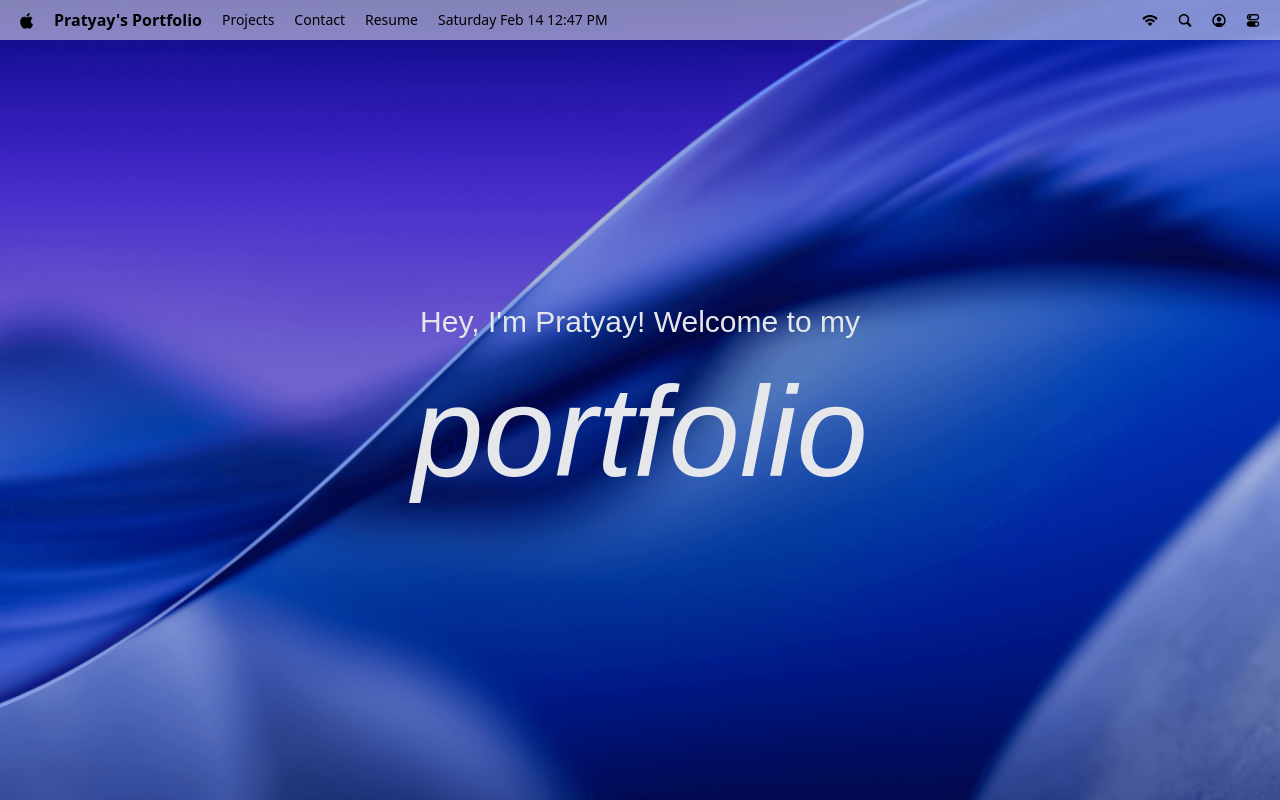
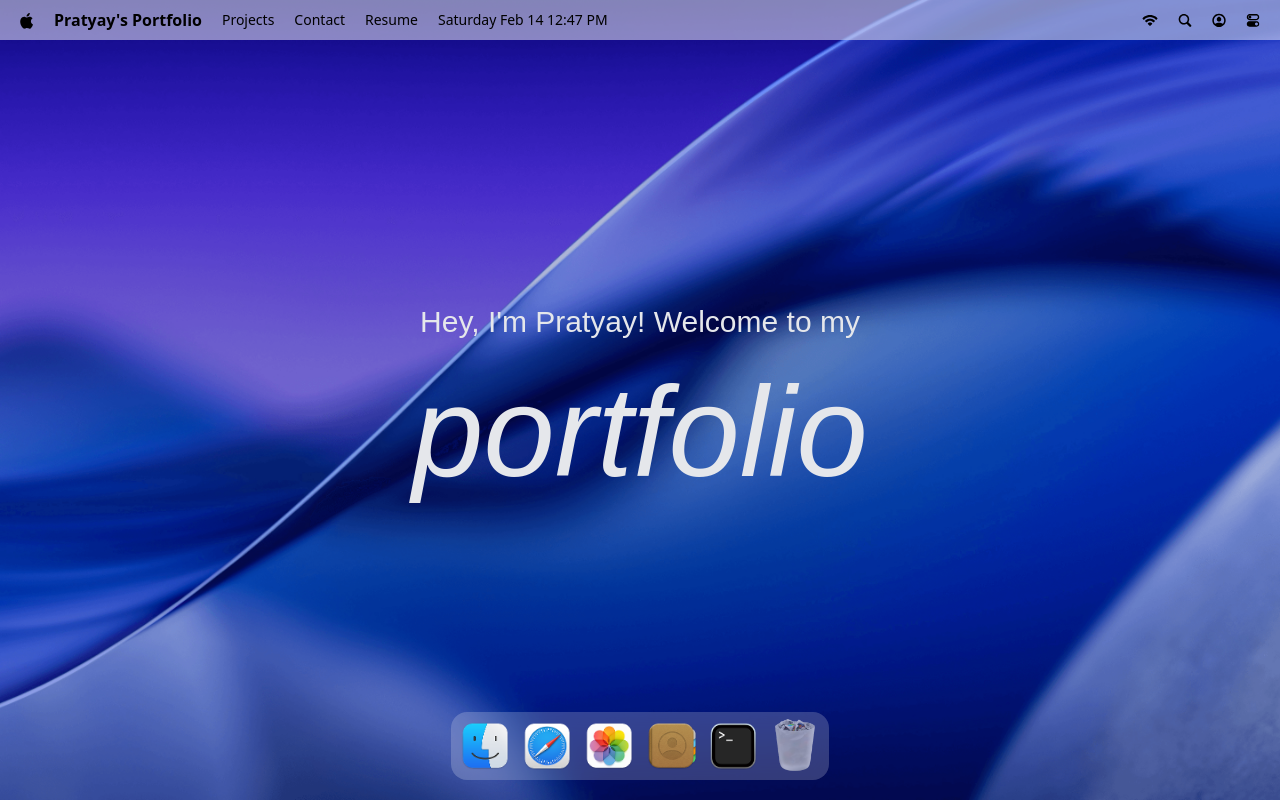
Before and after one commit to Pratyay1219/PortfolioV2, a React (Vite) app: page / in a window 1280 px wide. Built offline with nearby package versions, Linux system fonts and the light colour scheme; a web font is replaced by a local one.

Commit message:
Add GSAP animations and Welcome component to enhance user experience

```diff
--- a/package.json
+++ b/package.json
@@ -17,6 +17,7 @@
     "lucide-react": "^0.564.0",
     "react": "^19.2.0",
     "react-dom": "^19.2.0",
+    "react-tooltip": "^5.30.0",
     "tailwindcss": "^4.1.18"
   },
   "devDependencies": {
--- a/src/App.jsx
+++ b/src/App.jsx
@@ -1,10 +1,11 @@
 import React from 'react'
-import { NavBar,Welcome } from '#components'
+import { Dock, NavBar,Welcome } from '#components'
 const App = () => {
   return (
     <main>
       <NavBar/>
       <Welcome/>
+      <Dock/>
     </main>
   )
 }
--- /dev/null
+++ b/src/components/Dock.jsx
@@ -0,0 +1,86 @@
+import { dockApps } from '#constants';
+import { Tooltip } from 'react-tooltip';
+import gsap from 'gsap';
+import React from 'react'
+import { useRef } from 'react'
+import { useGSAP } from '@gsap/react';
+
+const Dock = () => {
+    const dockRef = useRef(null);
+
+    useGSAP(()=>{
+        const dock = dockRef.current;
+        if(!dock) return;
+
+        const icons = dock.querySelectorAll(".dock-icon");
+        const animateIcons = (mouseX) =>{
+            const {left } = dock.getBoundingClientRect();
+
+            icons.forEach((icon)=>{
+                const {left:iconLeft , width} =icon.getBoundingClientRect();
+                const center = iconLeft - left +width/2;
+                const distance = Math.abs(mouseX-center);
+
+                const intensity = Math.exp(-(distance**2.5)/2000);
+
+                gsap.to(icon,{
+                    scale:1 + 0.25 * intensity,
+                    y : -15 * intensity,
+                    duration : 0.2,
+                    ease:"power1.out"
+                });
+
+            });
+        };
+
+        const handleMouseMove = (e) => {
+            const {left} = dock.getBoundingClientRect();
+
+            animateIcons(e.clientX - left);
+        };
+
+        const resetIcons = () =>
+            icons.forEach((icon) =>
+                    gsap.to(icon, {
+                    scale: 1,
+                    y: 0,
+                    duration: 0.3,
+                    ease: "power1.out",
+                })
+            );
+
+
+        dock.addEventListener('mousemove',handleMouseMove);
+        dock.addEventListener('mouseleave',resetIcons);
+
+        return () => {
+            dock.removeEventListener("mousemove",handleMouseMove);
+            dock.removeEventListener("mouseleave",resetIcons);
+        };
+    },[]);
+
+
+
+    const toggleApp = (app)=>{
+
+    }
+  return (
+    <section id="dock">
+        <div ref={dockRef} className='dock-container'>
+            {dockApps.map(({id,name,icon,canOpen})=>(
+                <div key={id??name} className='relative flex justify-center'>
+                    <button type='button' className='dock-icon'
+                    aria-label={name} data-tooltip-id="dock-tooltip"
+                    data-tooltip-content={name} data-tooltip-delay-show={150}
+                    disabled={!canOpen} onClick={()=>toggleApp({id,canOpen})}>
+                        <img src={`/images/${icon}`} alt={name} loading='lazy' className={canOpen?"":"opacity-60"}/>
+                    </button>
+                </div>
+            ))}
+            <Tooltip id ="dock-tooltip" place="top" className="tooltip"/>
+        </div>
+    </section>
+  )
+}
+
+export default Dock
--- a/src/components/Welcome.jsx
+++ b/src/components/Welcome.jsx
@@ -18,7 +18,7 @@
 };
 
 const setupTextHover = (container,type) =>{
-    if(!container) return;
+    if(!container) return()=> {};
 
     const letters = container.querySelectorAll('span');
     const {min,max , default:base} = font_weight[type];
@@ -73,7 +73,7 @@
         <h1 ref={titleRef} className="mt-7">{renderText("portfolio",'text-9xl italic font-georama',400)}</h1>
 
         <div className='small-screen'>
-            <p>This Portfolio is designed for Desktop/tabled screens only.</p>
+            <p>This Portfolio is designed for Desktop/tablet screens only.</p>
         </div>
     </section>
   )
--- a/src/components/index.js
+++ b/src/components/index.js
@@ -1,4 +1,5 @@
 import NavBar from "./NavBar";
 import Welcome from "./Welcome";
+import Dock from "./Dock";
 
-export {NavBar,Welcome};
+export {NavBar,Welcome,Dock};
```
Also changed, not shown: 1 other file (tests, documents, lock files or other folders).
